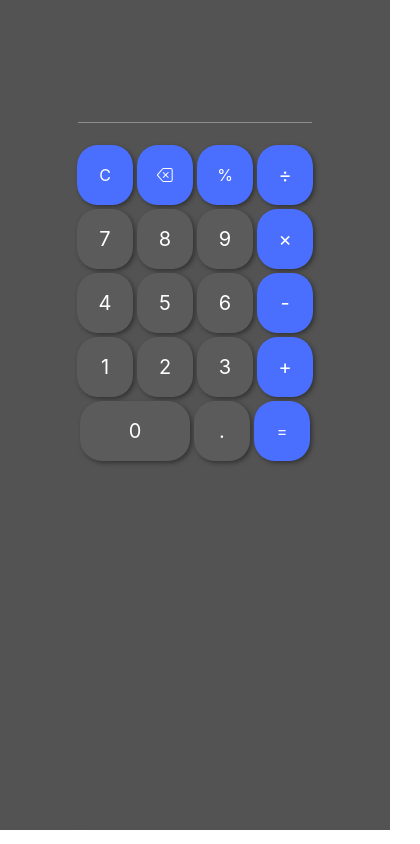
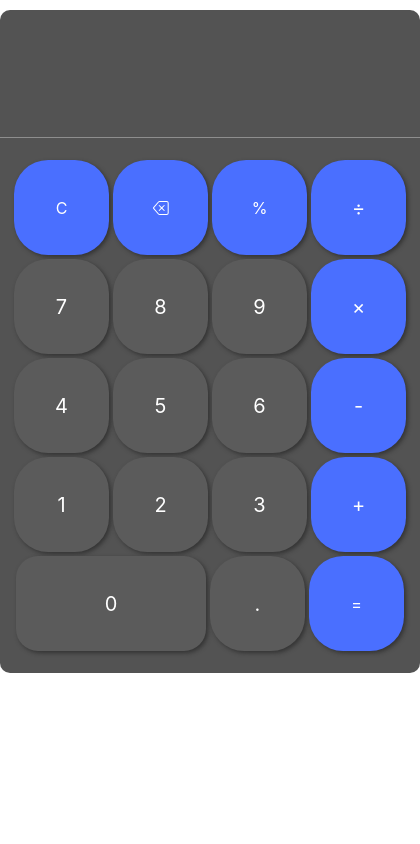
Before and after one commit to renjre/Cal-C, a React (Create React App) app: page / in a window 390 px wide. Shown: the whole page, 420 px wide, since content can reach past the window. Built offline with nearby package versions, Linux system fonts and the light colour scheme.

Commit message:
changed css

```diff
--- a/src/component/CalC.js
+++ b/src/component/CalC.js
@@ -210,7 +210,7 @@ const CalC = () => {
           </div>
 
           <div className="rows">
-            <div className="btns-btn-number numbers" style={{ width: "124px", borderRadius: "22px" }}
+            <div className="btns-btn-number numbers" style={{ width: "190px", borderRadius: "22px" }}
               onMouseDown={clearAfterResult}
               onClick={(el, symb) => numbersHandlerBtn(el, "0")}>
               <div className="btns">0</div>
--- a/src/css/styles.css
+++ b/src/css/styles.css
@@ -1,29 +1,26 @@
-.container {
+.container{
   margin-top: 10px;
 }
-
 .body {
       margin: 0px auto;
-  width: 280px;
+      width: 420px;
       background-color: rgb(83, 83, 83);
       /* padding: 40px 0; */
       border-radius: 10px;
     }
 
-.rows {
+    .rows{
       display: flex;
       justify-content: center;
     }
-
-.btns-btn:hover {
+    .btns-btn:hover{
       background-color: #0033ff;
     }
-
-.btns-btn {
+    .btns-btn{
       margin: 2px;
       background-color: #4a6fff;
-  width: 60px;
-  height: 60px;
+      width: 95px;
+      height: 95px;
       display: grid;
       place-items: center;
       border-radius: 36%;
@@ -34,15 +31,14 @@
       cursor: pointer;
     }
 
-.btns-btn-number:hover {
+    .btns-btn-number:hover{
       background-color: #484848;
     }
-
-.btns-btn-number {
+    .btns-btn-number{
       margin: 2px;
       background-color: #5b5b5b;
-  width: 60px;
-  height: 60px;
+      width: 95px;
+      height: 95px;
       display: grid;
       place-items: center;
       border-radius: 36%;
@@ -54,45 +50,27 @@
     }
 
 
-.btns {
-  width: 56px;
-  height: 56px;
+    .btns{
+      width: 60px;
+      height: 60px;
       border-radius: 36%;
       display: grid;
       place-items: center;
     }
 
-.resultss {
+    .resultss{
       background-color: transparent;
       color: white;
-  height: 60px;
+      height: 95px;
       width: 95%;
       border: none;
       outline: none;
       border-bottom: 1px solid rgb(142, 142, 142);
       padding: 0 18px;
     }
-
-.result-box {
+.result-box{
   display: flex;
   padding: 0 18px;
   height: 32px;
   color: white;
 }
-
-
-
-
-@media (max-width: 600px) {
-  .body {
-    padding: 0;
-    width: 60%;
-    height: 800px;
-    padding-top: 30px;
-  }
-  .container {
-    margin-top: 0px;
-  background-color: rgb(83, 83, 83);
-
-  }
-}
```
Lines whose indentation alone changed are shown as unchanged.
